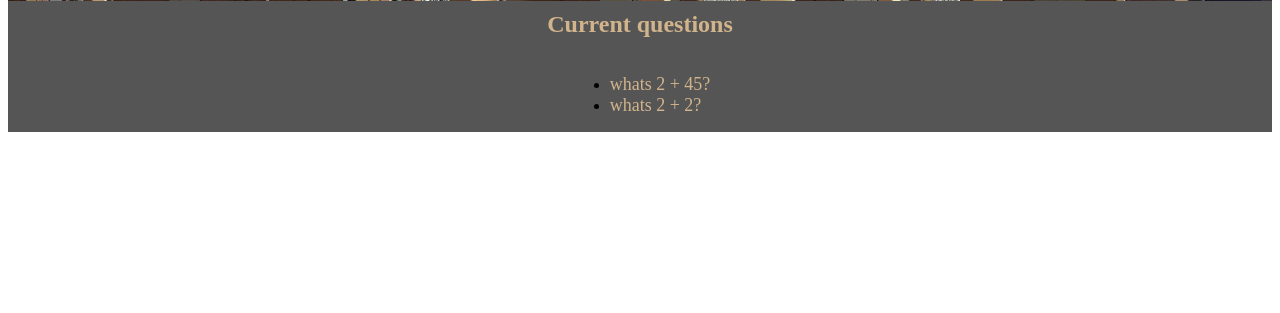
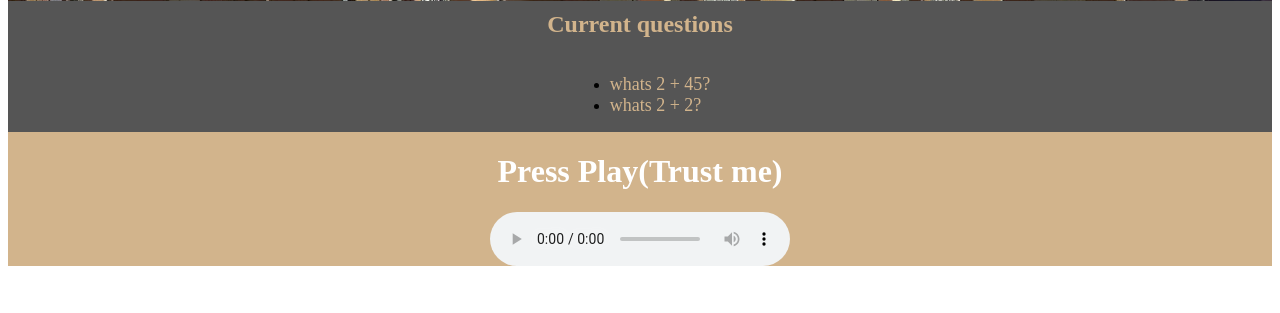
Before and after one commit to Raulj123/django_proj, a Django app: page /polls/ in a window 1280 px wide. Shown: the part 487-800 px from the top of the page. Run offline with Django 4.2, Linux system fonts and the light colour scheme; data comes from the database, SQL or seed files in the repository; both versions use the stored data as it was after the commit.

Commit message:
feat: added sound

```diff
--- a/mysite/polls/static/polls/style.css
+++ b/mysite/polls/static/polls/style.css
@@ -32,3 +32,14 @@ li a:hover{
     background-color: #555555;
     padding: 10px;
 }
+.sound{
+    display: flex;
+    align-items: center;
+    flex-direction: column;
+    align-items: center;
+    background-color: tan;
+    margin-bottom: 30px;
+}
+.sound h1{
+    color: white;
+}
--- a/mysite/polls/templates/polls/index.html
+++ b/mysite/polls/templates/polls/index.html
@@ -15,3 +15,12 @@
 <p>No polls are available</p>
 {% endif %}
 </div>
+<div class=" sound">
+    <h1>Press Play(Trust me)</h1>
+    <audio controls>
+        <source src="{% static 'polls/sounds/theme.mp3' %}" type="audio/ogg">
+
+      Your browser does not support the audio element.
+      </audio>
+
+</div>
```
Also changed, not shown: mysite/db.sqlite3, 1 other file.
